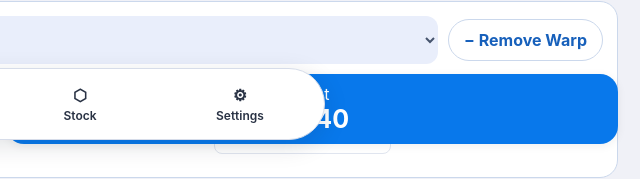
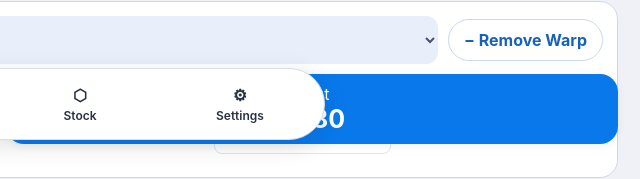
Before and after one commit to amitmundhra-ai/liti-yarn-calculator, a plain HTML site: page index.html in a window 1280 px wide. Shown: the part 648-827 px from the top of the page, 640-1280 px from the left. Drawn offline with Linux system fonts and the light colour scheme.

Commit message:
Update index.html

```diff
--- a/index.html
+++ b/index.html
@@ -96,7 +96,7 @@ function renderYarns(){for(let type of ['warp','weft']){let host=$(type+'List');
 function editYarn(type,i,key,value){yarns[type][i][key]=num(value);recalc();renderYarnValuesOnly()}
 function renderYarnValuesOnly(){for(let type of ['warp','weft']){let host=$(type+'List');let cards=host.querySelectorAll('.yarn-card');cards.forEach((card,i)=>{let r=yarns[type][i];if(!r)return;let vals=type==='warp'?[fmt(rowWeight(type,r)),fmt(rowRate(r,type))]:[fmt(rowWeight(type,r)),fmt(rowRate(r,type))];let tds=card.querySelectorAll('.td');if(type==='warp'){tds[3].textContent=vals[0];tds[5].textContent=vals[1]}else{tds[4].textContent=vals[0];tds[6].textContent=vals[1]}})}}
 function chooseYarn(type,i,v){if(v==='')return;let y=yarnLibrary[Number(v)];if(!y)return;yarns[type][i]=type==='warp'?{...yarns[type][i],tarr:num(y.tarr),denier:num(y.denier),shortage:num(y.shortage)||105,price:num(y.price)}:{...yarns[type][i],pick:num(y.pick),denier:num(y.denier),pano:num(y.pano),shortage:num(y.shortage)||105,price:num(y.price)};renderYarns()}
-function recalc(){let all=[...yarns.warp.map(r=>({r,t:'warp'})),...yarns.weft.map(r=>({r,t:'weft'}))];let kg=all.reduce((s,x)=>s+rowWeight(x.t,x.r),0),rate=all.reduce((s,x)=>s+rowRate(x.r,x.t),0),extra=num($('warping')?.value)+num($('butta')?.value)+num($('bleach')?.value);$('totalKg').textContent=fmt(kg);$('rsTotal').value=fmt(rate+extra);$('totalCost').textContent=fmt((rate+extra)*num($('meter')?.value||1)+num($('rsPick')?.value));}
+function recalc(){let all=[...yarns.warp.map(r=>({r,t:'warp'})),...yarns.weft.map(r=>({r,t:'weft'}))];let kg=all.reduce((s,x)=>s+rowWeight(x.t,x.r),0),rate=all.reduce((s,x)=>s+rowRate(x.r,x.t),0),extra=num($('warping')?.value)+num($('butta')?.value)+num($('bleach')?.value);$('totalKg').textContent=fmt(kg);$('rsTotal').value=fmt(rate+extra);let totalPicks=yarns.weft.reduce((sum,r)=>sum+num(r.pick),0);let meterCount=num($('meter')?.value||1);$('totalCost').textContent=fmt((rate+extra)*meterCount+num($('rsPick')?.value)*totalPicks*meterCount);}
 function saveCalc(){let entry={id:Date.now(),quality:$('quality').value||'Untitled',kg:$('totalKg').textContent,cost:$('totalCost').textContent,warp:JSON.parse(JSON.stringify(yarns.warp)),weft:JSON.parse(JSON.stringify(yarns.weft)),date:new Date().toLocaleString()};history.unshift(entry);localStorage.setItem('liti_history',JSON.stringify(history));renderHistory();alert('Calculation saved to History.')}
 function clearCalc(){if(!confirm('Clear the current calculation?'))return;$('quality').value='';yarns={warp:[],weft:[]};renderYarns();$('totalKg').textContent='0.00';$('totalCost').textContent='0.00'}
 function renderHistory(){let el=$('historyList');el.innerHTML=history.length?history.map(h=>`<div class="historyitem"><b>${esc(h.quality)}</b><div class="muted">${esc(h.date)}</div><p>Total weight: ${h.kg} kg &nbsp; | &nbsp; Cost: ₹${h.cost}</p><button class="secondary" onclick="loadHistory(${h.id})">Open</button> <button class="secondary" onclick="deleteHistory(${h.id})">Delete</button></div>`).join(''):'<div class="empty">No saved calculations yet</div>'}
```
